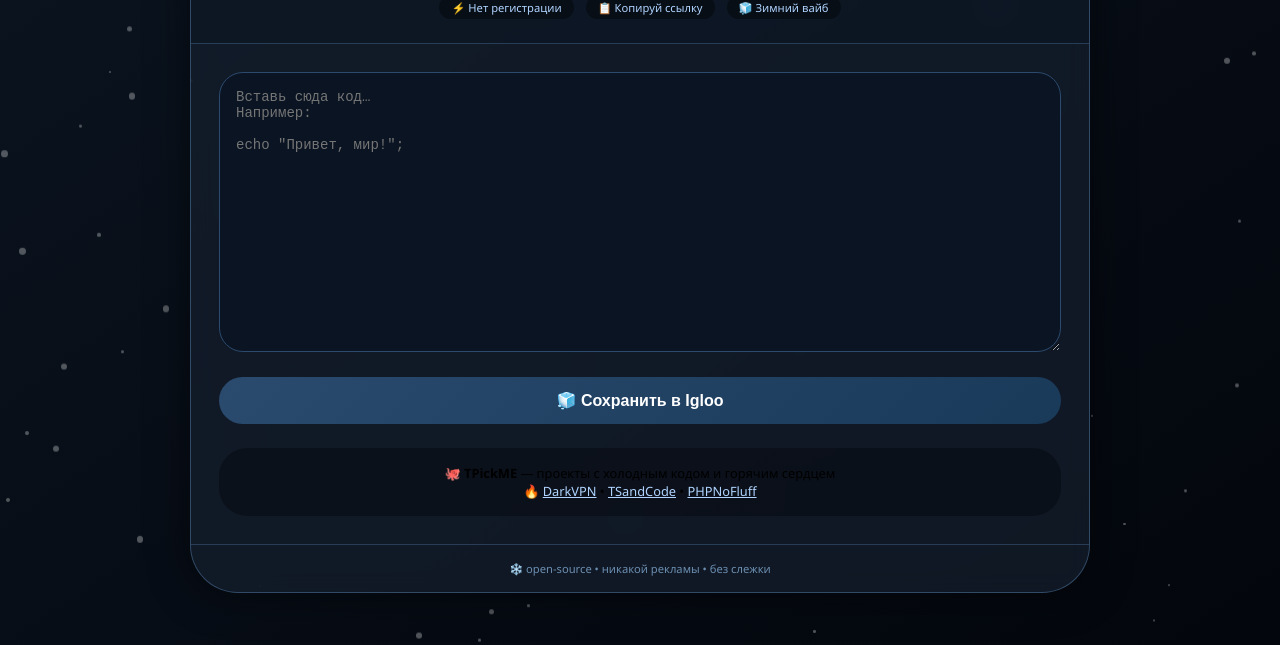
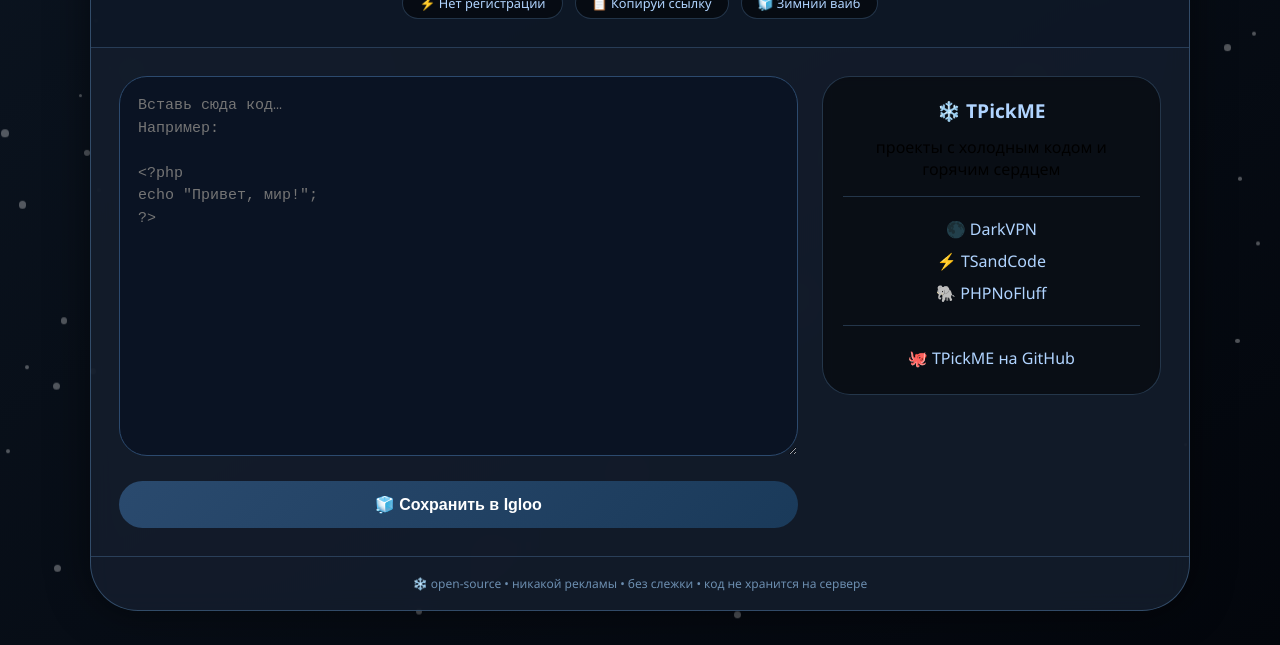
Before and after one commit to TPickME/CodeIgloo, a plain HTML site: page index.html in a window 1280 px wide. Shown: the part 155-800 px from the top of the page. Drawn offline with nearby package versions, Linux system fonts and the light colour scheme.

Commit message:
Update index.html

```diff
--- a/index.html
+++ b/index.html
@@ -5,6 +5,10 @@
     <meta name="viewport" content="width=device-width, initial-scale=1.0, user-scalable=yes">
     <meta name="description" content="Minimalistic pastebin for developers with winter vibe. Share code instantly. No registration, no tracking.">
     <title>❄️ CodeIgloo — холодное хранилище кода</title>
+    <!-- Подсветка синтаксиса Highlight.js -->
+    <link rel="stylesheet" href="https://cdnjs.cloudflare.com/ajax/libs/highlight.js/11.9.0/styles/atom-one-dark.min.css">
+    <script src="https://cdnjs.cloudflare.com/ajax/libs/highlight.js/11.9.0/highlight.min.js"></script>
+    <script>hljs.highlightAll();</script>
     <style>
         * {
             margin: 0;
@@ -43,9 +47,9 @@
         .glass {
             position: relative;
             z-index: 10;
-            max-width: 900px;
+            max-width: 1100px;
             width: 100%;
-            background: rgba(20, 30, 45, 0.75);
+            background: rgba(20, 30, 45, 0.85);
             backdrop-filter: blur(12px);
             border-radius: 48px;
             border: 1px solid rgba(100, 150, 200, 0.4);
@@ -53,13 +57,13 @@
             overflow: hidden;
         }
         .header {
-            padding: 24px;
+            padding: 28px 24px;
             text-align: center;
             border-bottom: 1px solid rgba(100, 150, 200, 0.3);
             background: rgba(10, 20, 35, 0.5);
         }
         .header h1 {
-            font-size: 2.8rem;
+            font-size: 3rem;
             background: linear-gradient(135deg, #ffffff, #80b0ff);
             -webkit-background-clip: text;
             background-clip: text;
@@ -68,36 +72,49 @@
         .badge {
             display: inline-flex;
             gap: 12px;
-            margin-top: 12px;
+            margin-top: 14px;
             justify-content: center;
             flex-wrap: wrap;
         }
         .badge span {
-            background: rgba(0,0,0,0.4);
-            padding: 4px 12px;
+            background: rgba(0,0,0,0.5);
+            padding: 6px 16px;
             border-radius: 40px;
-            font-size: 0.7rem;
+            font-size: 0.8rem;
             color: #b0d4ff;
+            border: 1px solid rgba(100,150,200,0.3);
         }
-        .content {
+        .main-content {
+            display: flex;
+            flex-wrap: wrap;
+            gap: 24px;
             padding: 28px;
+        }
+        .editor-panel {
+            flex: 2;
+            min-width: 250px;
+        }
+        .sidebar {
+            flex: 1;
+            min-width: 220px;
         }
         textarea {
             width: 100%;
-            height: 280px;
-            background: rgba(10, 20, 35, 0.9);
+            height: 380px;
+            background: rgba(10, 20, 35, 0.95);
             border: 1px solid #2c4a6e;
             color: #e0e0e0;
-            padding: 16px;
-            border-radius: 24px;
+            padding: 18px;
+            border-radius: 28px;
             font-family: 'JetBrains Mono', monospace;
-            font-size: 14px;
+            font-size: 15px;
+            line-height: 1.5;
             resize: vertical;
         }
         textarea:focus {
             outline: none;
             border-color: #80b0ff;
-            box-shadow: 0 0 10px rgba(128,176,255,0.3);
+            box-shadow: 0 0 12px rgba(128,176,255,0.4);
         }
         button {
             background: linear-gradient(135deg, #2a4a6e, #1a3a5a);
@@ -114,14 +131,14 @@
         }
         button:hover {
             background: #3a6a9e;
-            box-shadow: 0 0 15px #80b0ff;
+            box-shadow: 0 0 18px #80b0ff;
             transform: scale(1.02);
         }
         .result {
-            margin-top: 28px;
-            background: rgba(0,0,0,0.4);
+            margin-top: 24px;
+            background: rgba(0,0,0,0.5);
             border-radius: 28px;
-            padding: 24px;
+            padding: 20px;
             text-align: center;
             display: none;
             backdrop-filter: blur(4px);
@@ -132,30 +149,45 @@
             word-break: break-all;
             font-size: 0.9rem;
         }
-        .result a:hover {
+        .promo-box {
+            background: rgba(0, 0, 0, 0.5);
+            border-radius: 28px;
+            padding: 20px;
+            text-align: center;
+            border: 1px solid rgba(100,150,200,0.3);
+            backdrop-filter: blur(4px);
+        }
+        .promo-box h3 {
+            color: #b0d4ff;
+            margin-bottom: 12px;
+            font-size: 1.2rem;
+        }
+        .promo-box a {
+            display: inline-block;
+            margin: 5px 0;
+            color: #b0d4ff;
+            text-decoration: none;
+            font-weight: 500;
+        }
+        .promo-box a:hover {
             text-decoration: underline;
         }
-        .promo {
-            margin-top: 24px;
-            padding: 16px;
-            background: rgba(0,0,0,0.3);
-            border-radius: 28px;
-            text-align: center;
-            font-size: 0.8rem;
-        }
-        .promo a {
-            color: #b0d4ff;
+        .divider {
+            height: 1px;
+            background: rgba(100,150,200,0.3);
+            margin: 16px 0;
         }
         .footer {
-            padding: 16px;
+            padding: 18px;
             text-align: center;
             border-top: 1px solid rgba(100, 150, 200, 0.3);
-            font-size: 0.7rem;
+            font-size: 0.75rem;
             color: #6c8eb0;
         }
-        @media (max-width: 600px) {
-            .header h1 { font-size: 2rem; }
-            textarea { height: 200px; }
+        @media (max-width: 800px) {
+            .main-content { flex-direction: column; }
+            textarea { height: 280px; }
+            .header h1 { font-size: 2.2rem; }
         }
     </style>
 </head>
@@ -170,31 +202,41 @@
             <span>🧊 Зимний вайб</span>
         </div>
     </div>
-    <div class="content">
-        <textarea id="codeInput" placeholder='Вставь сюда код…&#10;Например:&#10;&#10;echo "Привет, мир!";'></textarea>
-        <button id="saveBtn">🧊 Сохранить в Igloo</button>
-        <div id="result" class="result">
-            <p>✨ Ссылка на твой код (сохрани или отправь):</p>
-            <a href="#" id="resultLink" target="_blank">ссылка</a>
-            <button id="copyBtn" style="margin-top: 12px; width: auto; padding: 8px 20px;">📋 Копировать ссылку</button>
+    <div class="main-content">
+        <div class="editor-panel">
+            <textarea id="codeInput" placeholder='Вставь сюда код…&#10;Например:&#10;&#10;<?php&#10;echo "Привет, мир!";&#10;?>'></textarea>
+            <button id="saveBtn">🧊 Сохранить в Igloo</button>
+            <div id="result" class="result">
+                <p>✨ Ссылка на твой код (сохрани или отправь):</p>
+                <a href="#" id="resultLink" target="_blank">ссылка</a>
+                <button id="copyBtn" style="margin-top: 12px; width: auto; padding: 10px 24px;">📋 Копировать ссылку</button>
+            </div>
         </div>
-        <div class="promo">
-            🐙 <strong>TPickME</strong> — проекты с холодным кодом и горячим сердцем<br>
-            🔥 <a href="https://github.com/web-pentest/DarkVPN">DarkVPN</a> • <a href="https://github.com/web-pentest/TSandCode">TSandCode</a> • <a href="https://github.com/web-pentest/PHPNoFluff">PHPNoFluff</a>
+        <div class="sidebar">
+            <div class="promo-box">
+                <h3>❄️ TPickME</h3>
+                <p>проекты с холодным кодом и горячим сердцем</p>
+                <div class="divider"></div>
+                <a href="https://github.com/web-pentest/DarkVPN">🌑 DarkVPN</a><br>
+                <a href="https://github.com/web-pentest/TSandCode">⚡ TSandCode</a><br>
+                <a href="https://github.com/web-pentest/PHPNoFluff">🐘 PHPNoFluff</a>
+                <div class="divider"></div>
+                <a href="https://github.com/TPickME">🐙 TPickME на GitHub</a>
+            </div>
         </div>
     </div>
     <div class="footer">
-        ❄️ open-source • никакой рекламы • без слежки
+        ❄️ open-source • никакой рекламы • без слежки • код не хранится на сервере
     </div>
 </div>
 <script>
     function createSnow() {
         const snowDiv = document.getElementById('snow');
-        for (let i = 0; i < 100; i++) {
+        for (let i = 0; i < 120; i++) {
             const flake = document.createElement('i');
             flake.style.left = Math.random() * 100 + '%';
-            flake.style.width = flake.style.height = Math.random() * 5 + 2 + 'px';
-            flake.style.animationDuration = Math.random() * 4 + 3 + 's';
+            flake.style.width = flake.style.height = Math.random() * 6 + 2 + 'px';
+            flake.style.animationDuration = Math.random() * 5 + 3 + 's';
             flake.style.animationDelay = Math.random() * 5 + 's';
             snowDiv.appendChild(flake);
         }
@@ -239,6 +281,7 @@
             let decoded = decodeURIComponent(escape(atob(encodedCode)));
             codeInput.value = decoded;
             resultDiv.style.display = 'none';
+            hljs.highlightAll();
         } catch(e) {
             console.log('Ошибка декодирования');
         }
```
